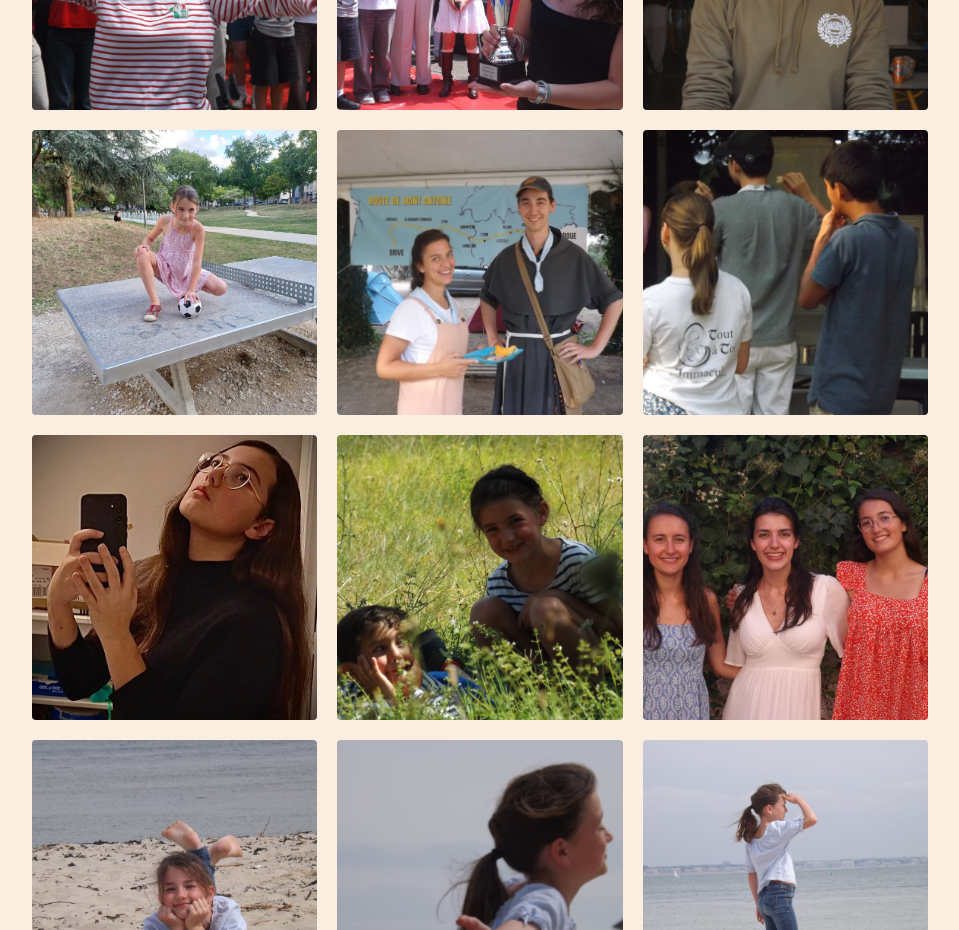
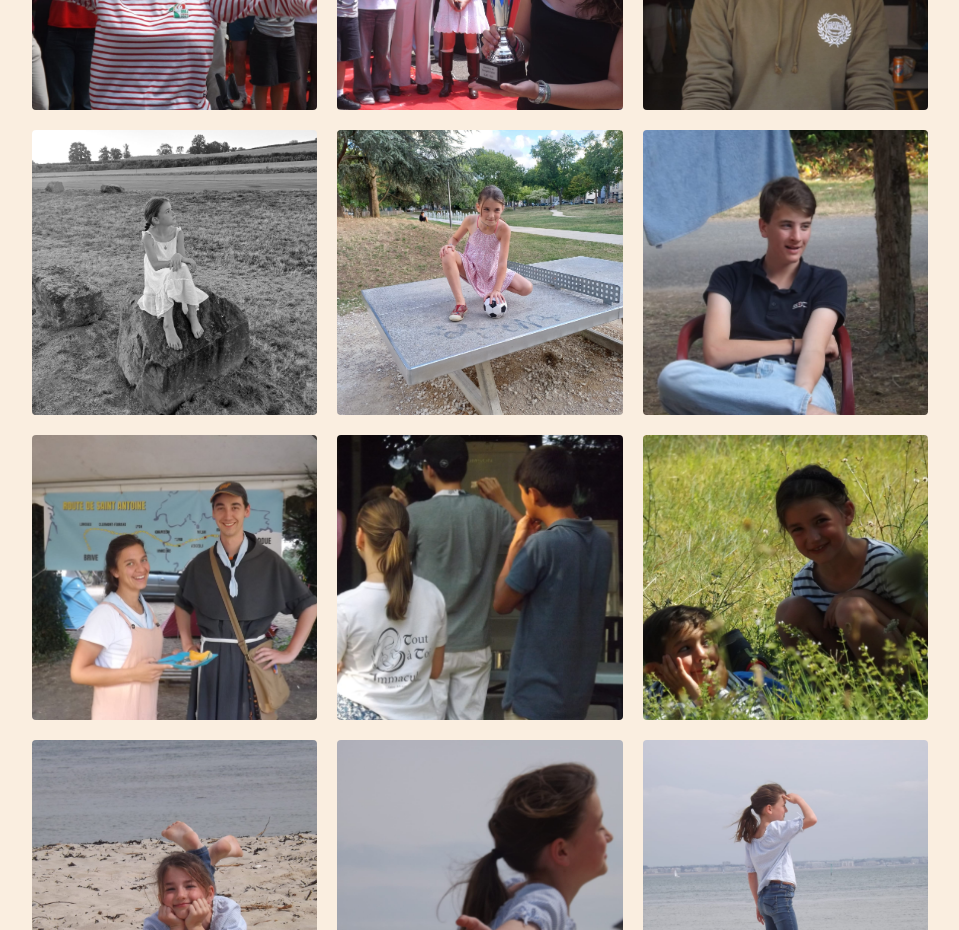
Before and after one commit to Loxiary/jdk_portfolio.github.io, a website: page index.html in a window 1280 px wide. Shown: the part 3820-4750 px from the top of the page, without its empty margins (160-1119 px from the left). Drawn offline with Linux system fonts and the light colour scheme.

Commit message:
update photos

```diff
--- a/index.html
+++ b/index.html
@@ -100,12 +100,12 @@
                 <div class="gallery-item"><img loading="lazy" src="public/images/photos/photo_31.jpeg" alt="Photo 31"></div>
                 <div class="gallery-item"><img loading="lazy" src="public/images/photos/photo_32.jpeg" alt="Photo 32"></div>
                 <div class="gallery-item"><img loading="lazy" src="public/images/photos/photo_34.jpeg" alt="Photo 34"></div>
+                <div class="gallery-item"><img loading="lazy" src="public/images/photos/photo_35.jpeg" alt="Photo 35"></div>
                 <div class="gallery-item"><img loading="lazy" src="public/images/photos/photo_36.jpeg" alt="Photo 36"></div>
+                <div class="gallery-item"><img loading="lazy" src="public/images/photos/photo_37.jpeg" alt="Photo 37"></div>
                 <div class="gallery-item"><img loading="lazy" src="public/images/photos/photo_38.jpeg" alt="Photo 38"></div>
                 <div class="gallery-item"><img loading="lazy" src="public/images/photos/photo_39.jpeg" alt="Photo 39"></div>
-                <div class="gallery-item"><img loading="lazy" src="public/images/photos/photo_40.jpeg" alt="Photo 40"></div>
                 <div class="gallery-item"><img loading="lazy" src="public/images/photos/photo_41.jpeg" alt="Photo 41"></div>
-                <div class="gallery-item"><img loading="lazy" src="public/images/photos/photo_42.jpeg" alt="Photo 42"></div>
                 <div class="gallery-item"><img loading="lazy" src="public/images/photos/photo_43.jpeg" alt="Photo 43"></div>
                 <div class="gallery-item"><img loading="lazy" src="public/images/photos/photo_44.jpeg" alt="Photo 44"></div>
                 <div class="gallery-item"><img loading="lazy" src="public/images/photos/photo_45.jpeg" alt="Photo 45"></div>
```
